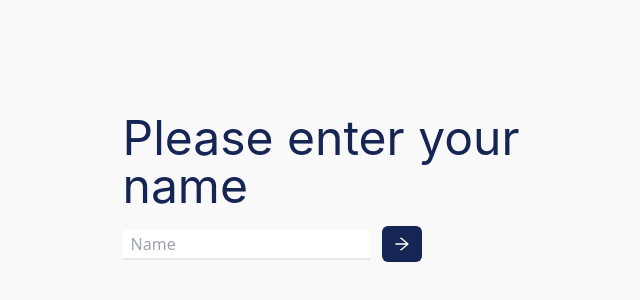
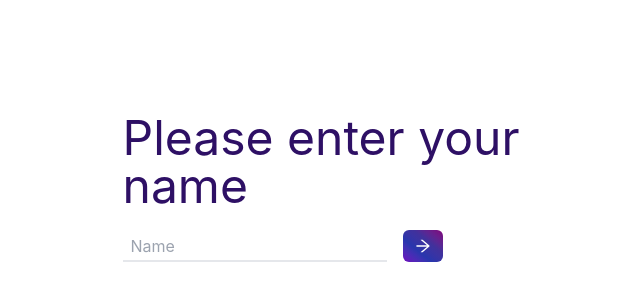
Before and after one commit to MauroAlvarezEsp/memory, a React (Create React App) app: page / in a window 1280 px wide. Shown: the part 192-492 px from the top of the page, without its empty margins (319-959 px from the left). Built offline with nearby package versions, Linux system fonts and the light colour scheme.

Commit message:
modify color pallete

```diff
--- a/src/index.css
+++ b/src/index.css
@@ -5,7 +5,6 @@ body {
     sans-serif;
   -webkit-font-smoothing: antialiased;
   -moz-osx-font-smoothing: grayscale;
-  background-color: #f9f9f9;
   padding: 20px;
 }
 
@@ -21,3 +20,7 @@ code {
   justify-content: center;
   align-items: center;
 }
+
+.gradient-theme{
+  background-image: linear-gradient(to right top, #7100bd, #5f1dbb, #4e29b7, #3c31b3, #2836ad, #3334a7, #3b33a2, #41319c, #562995, #67208d, #741484, #7f007b);
+}
--- a/src/modules/memory/components/congrats.component.tsx
+++ b/src/modules/memory/components/congrats.component.tsx
@@ -6,7 +6,7 @@ const Congrats = (props: {restart: Function}) => {
     const { t } =  useTranslation();
 
     return(
-        <div className="text-center py-40 md:p-32 bg-blue-950 text-white shine">
+        <div className="text-center py-40 md:p-32 bg-blue-950 text-white gradient-theme">
             <h1 className="text-lg">{userName}</h1>
             <h1 className="text-4xl mt-5 font-bold">{t('label.congratulations')}</h1>
             <h1 className="text-md text-gray-300 mb-5">{t('label.finished')}</h1>
--- a/src/modules/memory/components/flipping-card.component.tsx
+++ b/src/modules/memory/components/flipping-card.component.tsx
@@ -13,7 +13,7 @@ const FlippingCard = (props: {image: ImageResponseMapped, flip: Function}) => {
             <div
                 role="card-flipped"
                 style={{background: `url(${props.image.url}) no-repeat center`, backgroundSize:"cover"}}
-                className="animate-[flip_0.2s_forwards] w-full h-32 sm:h-36 border-2 border-slate-100 rounded-md"
+                className="animate-[flip_0.2s_forwards] w-full h-32 sm:h-36 rounded-md"
             />
         )
     }
@@ -24,9 +24,9 @@ const FlippingCard = (props: {image: ImageResponseMapped, flip: Function}) => {
                 role="card-not-flipped"
                 onClick={flippedCards !== 2 ? () => props.flip(props.image.index) : ()=>{}}
                 key={props.image.uuid}
-                className="animate-[flip_0.2s_forwards] w-full h-32 sm:h-36 text-gray-500 bg-gray-100 border-2 border-slate-100 flex justify-center hover:cursor-pointer hover:shadow-lg rounded-md"
+                className="animate-[flip_0.2s_forwards] w-full h-32 sm:h-36 bg-white/20 flex justify-center hover:cursor-pointer hover:shadow-lg rounded-md"
             >
-                <QuestionOutlined className="text-5xl text-blue-950" style={{transform: "rotateY(180deg)"}} />
+                <QuestionOutlined className="text-5xl" style={{transform: "rotateY(180deg)"}} />
             </div>
         )
     }
--- a/src/modules/memory/components/name-prompt.component.tsx
+++ b/src/modules/memory/components/name-prompt.component.tsx
@@ -16,11 +16,11 @@ export const NamePrompt =  () => {
 
     return (
         <div>
-            <h1 className="text-5xl text-left mb-4 text-blue-950">
+            <h1 className="text-5xl text-violet-950 mb-5">
                 {t('label.enter-text')}<br/>{t('label.name')}
             </h1>
-            <input ref={userName} type="text" placeholder="Name" className="border-blue-950 border-b-2 px-2 py-0.5 border-gray-200 font-sans"/>
-            <button onClick={() => saveUserName()} className="px-3 bg-blue-950 rounded-md ml-3 text-white py-1 hover:bg-blue-900 rounded-full h-9 w-10">
+            <input ref={userName} type="text" placeholder="Name" className="border-blue-950 border-b-2 px-2 py-0.5 border-gray-200"/>
+            <button onClick={() => saveUserName()} className="gradient-theme rounded-md ml-4 text-white hover:bg-blue-900 h-8 w-10">
                 <ArrowRightOutlined />
             </button>
         </div>
--- a/src/modules/memory/components/score-bar.component.tsx
+++ b/src/modules/memory/components/score-bar.component.tsx
@@ -5,7 +5,7 @@ export const ScoreBar = (props: {score: ScoreType}) => {
     const { t } = useTranslation();
 
     return (
-        <div className="flex w-[45%] lg:w-[30%] m-auto justify-around pt-5 pb-1 text-blue-950">
+        <div className="flex w-[45%] lg:w-[30%] m-auto justify-around pt-5 pb-1">
             <h1 className="text-xl font-semibold">{t('label.hits')} {props.score.hits}</h1>
             <h1 className="text-xl font-semibold">{t('label.errors')} {props.score.errors}</h1>
         </div>
--- a/src/modules/memory/memory-index.component.tsx
+++ b/src/modules/memory/memory-index.component.tsx
@@ -74,7 +74,7 @@ export const MemoryComponent = () => {
         imagesQuery.isPending
         ? <Loader />
         : (
-            <section className="w-[100%] md:w-[90%] lg:w-[90%] max-w-5xl border-2 border-slate-200 shadow-lg rounded-md bg-white m-auto">
+            <section className="w-[100%] md:w-[90%] lg:w-[90%] text-white max-w-5xl border-2 border-slate-200 shadow-lg rounded-md m-auto gradient-theme">
                 <CardsContext.Provider value={cards}>
                     {(score.hits == cards?.length / 2)
                     ? <Congrats restart={restart} />
```
